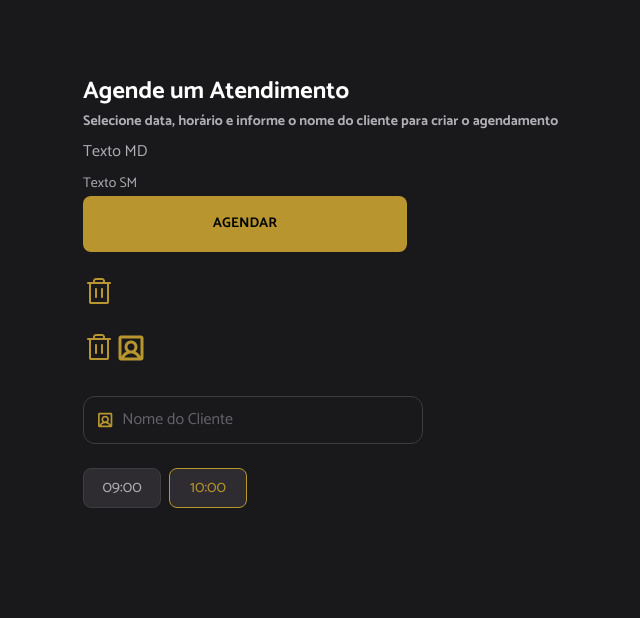
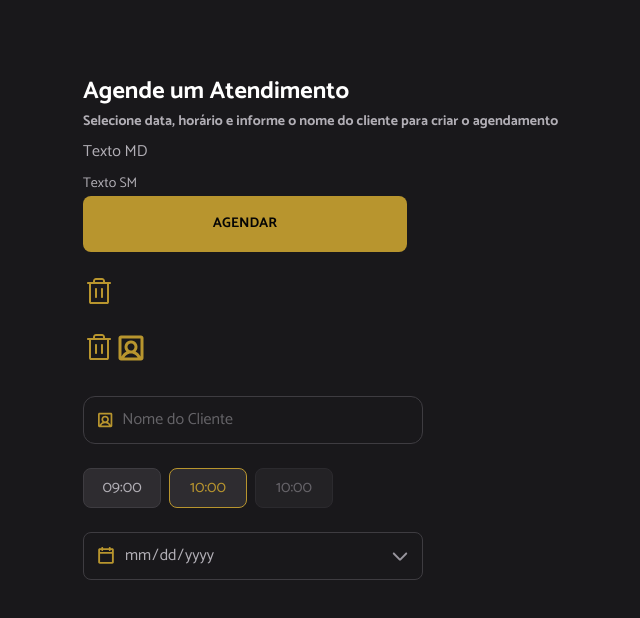
Before and after one commit to MateusLima96/hairday, a React (Vite) app: page /components in a window 1280 px wide. Shown: the top 618 px of the page, without its empty margins (313-953 px from the left). Built offline with nearby package versions, Linux system fonts and the light colour scheme.

Commit message:
feat: add button date select component

```diff
--- a/src/App.tsx
+++ b/src/App.tsx
@@ -1,12 +1,15 @@
 import Button from "./components/button"
 import Container from "./components/container"
 import Text from "./components/text"
-import TrashIcon from "./assets/icons/trash.svg?react"
 import Icon from "./components/icon"
-import UserSquare from "./assets/icons/usersquare.svg?react"
-import ButtonIcon from "./components/button-icon"
 import InputText from "./components/input-text"
 import ButtonTimeSelect from "./components/button-time-select"
+import ButtonDateSelect from "./components/button-date-select"
+import ButtonIcon from "./components/button-icon"
+
+import TrashIcon from "./assets/icons/trash.svg?react"
+import UserSquareIcon from "./assets/icons/usersquare.svg?react"
+
 
 export default function App() {
 
@@ -32,12 +35,12 @@ export default function App() {
 
         <div className="mt-6">
             <ButtonIcon icon={TrashIcon} />
-            <ButtonIcon icon={UserSquare} />
+            <ButtonIcon icon={UserSquareIcon} />
         </div>
 
         <div className="mt-6">
             <InputText
-                icon={UserSquare}
+                icon={UserSquareIcon}
                 placeholder="Nome do Cliente"/>
         </div>
 
@@ -49,6 +52,14 @@ export default function App() {
             <ButtonTimeSelect variant="secondary">
                 10:00
             </ButtonTimeSelect>
+
+            <ButtonTimeSelect disabled={true}>
+                10:00
+            </ButtonTimeSelect>
+        </div>
+
+        <div className="mt-6">
+            <ButtonDateSelect  />
         </div>
     </Container>
   )
--- /dev/null
+++ b/src/components/button-date-select.tsx
@@ -0,0 +1,108 @@
+import React from "react"
+import { cva, cx, type VariantProps } from "class-variance-authority"
+import Icon from "./icon";
+import { textVariants } from "./text";
+
+import CalendarIcon from "../assets/icons/calendar.svg?react"
+import CaretDownIcon from "../assets/icons/caretdown.svg?react"
+
+// eslint-disable-next-line react-refresh/only-export-components
+export const buttonDateSelectVariants = cva(`
+        flex items-center cursor-pointer
+        transition border
+        rounded-lg
+        bg-transparent
+        border-gray-500
+        focus-within:border-yellow-dark
+        gap-2
+`, {
+    variants: {
+        size: {
+            md: "w-full max-w-85 h-12 p-3"
+        },
+        disabled: {
+            true: 'opacity-50 pointer-events-none'
+        }
+    },
+    defaultVariants: {
+        size: 'md',
+        disabled: false
+    }
+
+})
+
+// eslint-disable-next-line react-refresh/only-export-components
+export const buttonInputIconVariants = cva("shrink-0", {
+    variants: {
+        variant: {
+            primary: "fill-yellow",
+            secondary: "fill-gray-300"
+        },
+        size: {
+            md: "w-5 h-5"
+        }
+    },
+    defaultVariants: {
+        variant: "primary",
+        size: "md"
+    }
+})
+
+
+interface ButtonDateSelectProps
+    extends Omit<React.ComponentProps<"input">, 'size' | 'disabled' | 'type'>,
+    VariantProps<typeof buttonDateSelectVariants> {
+        icon?: React.ComponentProps<typeof Icon>["svg"]
+    }
+
+
+// Data de hoje no formato "AAAA-MM-DD", que é o formato que o input date espera
+function getToday() {
+    const today = new Date()
+    const year = today.getFullYear()
+    const month = String(today.getMonth() + 1).padStart(2, "0")
+    const day = String(today.getDate()).padStart(2, "0")
+
+    return `${year}-${month}-${day}`
+}
+
+export default function ButtonDateSelect({
+    size,
+    disabled,
+    className,
+    icon: IconComponent = CalendarIcon,
+    ...props
+}: ButtonDateSelectProps) {
+
+    function handleOpenPicker(event: React.MouseEvent<HTMLDivElement>) {
+        const input = event.currentTarget.querySelector("input")
+        input?.showPicker()
+    }
+
+    return (
+        <div
+            className={buttonDateSelectVariants({ size, disabled, className })}
+            onClick={handleOpenPicker}
+        >
+            <Icon svg={IconComponent} className={buttonInputIconVariants()} />
+
+            <input
+                type="date"
+                min={getToday()}
+                disabled={!!disabled}
+                className={cx(
+                    textVariants({ variant: "text-md" }),
+                    `flex-1 min-w-0 bg-transparent outline-none cursor-pointer
+                    scheme-dark
+                    [&::-webkit-calendar-picker-indicator]:hidden`
+                )}
+                {...props}
+            />
+
+            <Icon
+                svg={CaretDownIcon}
+                className={buttonInputIconVariants({ variant: "secondary" })}
+            />
+        </div>
+    );
+}
```
Also changed, not shown: src/assets/icons/caretdown.svg.
